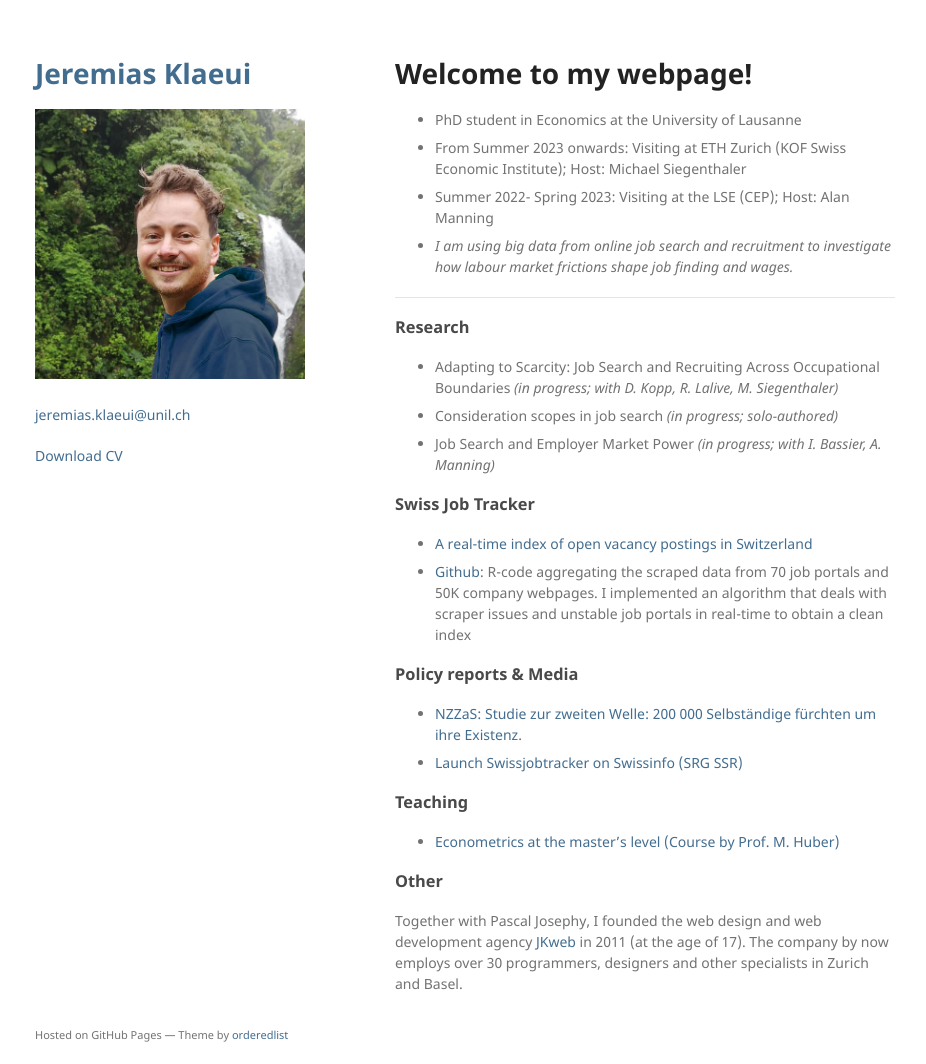
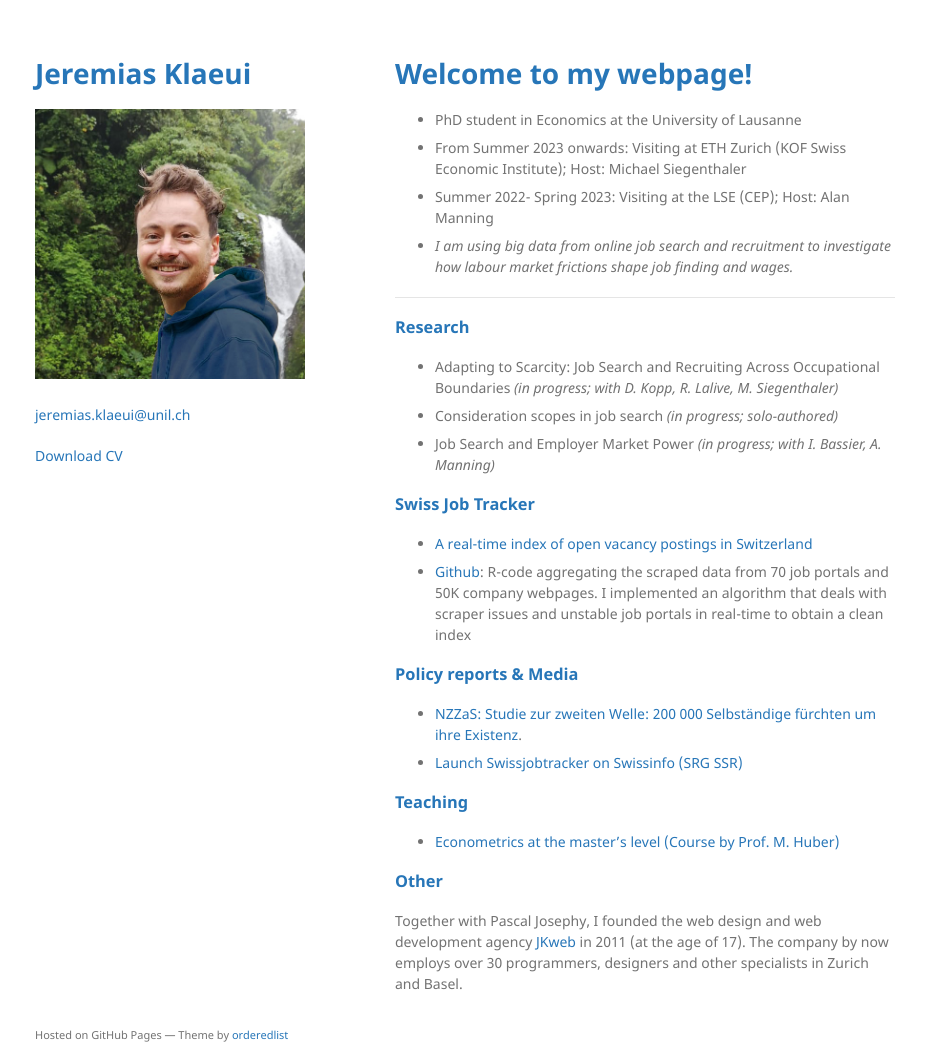
Before and after one commit to jklaeui/jklaeui.github.io, a Jekyll site: the page built from index.md, in a window 1280 px wide and 1064 px high. Shown: the whole window, without its empty margins (175-1101 px from the left). Built offline with Jekyll 4.4.1, drawn with Linux system fonts in a browser that asks for light colours; our own code applies the rules of GitHub Pages for plain Markdown files; the repository's description, which GitHub fills in, is left out.

Commit message:
font color

```diff
--- a/_sass/jekyll-theme-minimal.scss
+++ b/_sass/jekyll-theme-minimal.scss
@@ -10,7 +10,7 @@ body {
 }
 
 h1, h2, h3, h4, h5, h6 {
-  color:#222;
+  color:#2776b8;
   margin:0 0 20px;
 }
 
@@ -27,26 +27,26 @@ h1 {
 }
 
 h2 {
-  color:#393939;
+  color:#2776b8;
 }
 
 h3, h4, h5, h6 {
-  color:#494949;
+  color:#2776b8;
 }
 
 h1 a {
   color: #90b8ba;
-  color: #436d8f;
+  color: #2776b8;
   text-decoration:none;
 }
 
 a {
-  color: #436d8f;
+  color: #2776b8;
   text-decoration:none;
 }
 
 a:hover, a:focus {
-  color: #436d8f;
+  color: #2776b8;
   text-decoration:underline;
 }
 
```
